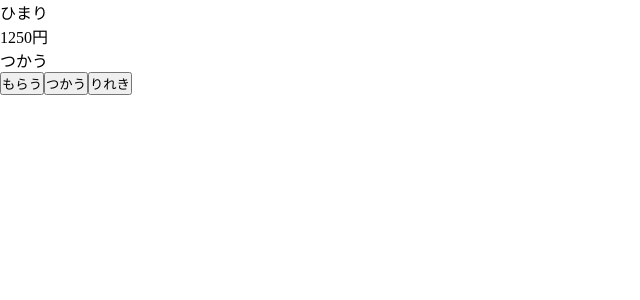
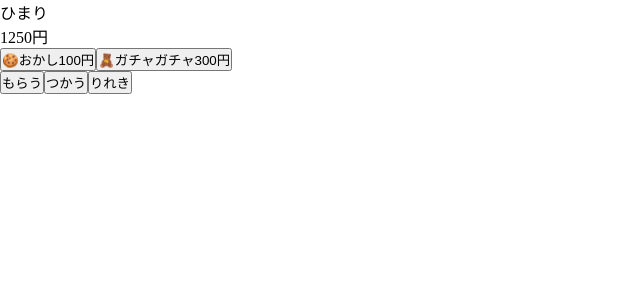
Before and after one commit to Yanko54/pokke, a React (Vite) app: page / in a window 1280 px wide. Both pictures are taken after a click on the button "つかう". Shown: the top 300 px of the page, without its empty margins (0-640 px from the left). Built offline with nearby package versions, Linux system fonts and the light colour scheme.

Commit message:
ExpensePage仮作成

```diff
--- a/src/components/Balance/Balance.tsx
+++ b/src/components/Balance/Balance.tsx
@@ -1,9 +1,9 @@
-import styles from "./Balance.module.css";
+import styles from './Balance.module.css';
 
 type BalanceProps = {
   amount: number;
 };
 
-export const Balance = ({ amount }:BalanceProps) => {
+export const Balance = ({ amount }: BalanceProps) => {
   return <div className={styles.balance}>{amount}円</div>;
 };
--- a/src/components/FooterNav/FooterNav.tsx
+++ b/src/components/FooterNav/FooterNav.tsx
@@ -1,4 +1,4 @@
-import type { FooterTab } from '../types/footerTab';
+import type { FooterTab } from '../../types/footerTab';
 import styles from './FooterNav.module.css';
 
 // FooterNavが受け取るpropsの型
--- a/src/pages/ExpensePage.tsx
+++ b/src/pages/ExpensePage.tsx
@@ -1,3 +1,31 @@
+import { TemplateCard } from '../components/TemplateCard/TemplateCard';
+import type { Template } from '../types/template';
+
+const expenseTemplates: Template[] = [
+  {
+    id: '1',
+    type: 'expense',
+    icon: '🍪',
+    memo: 'おかし',
+    amount: 100,
+    order: 1,
+  },
+  {
+    id: '2',
+    type: 'expense',
+    icon: '🧸',
+    memo: 'ガチャガチャ',
+    amount: 300,
+    order: 2,
+  },
+];
+
 export const ExpensePage = () => {
-  return <main>つかう</main>;
+  return (
+    <main>
+      {expenseTemplates.map((template) => (
+        <TemplateCard key={template.id} template={template} />
+      ))}
+    </main>
+  );
 };
```
